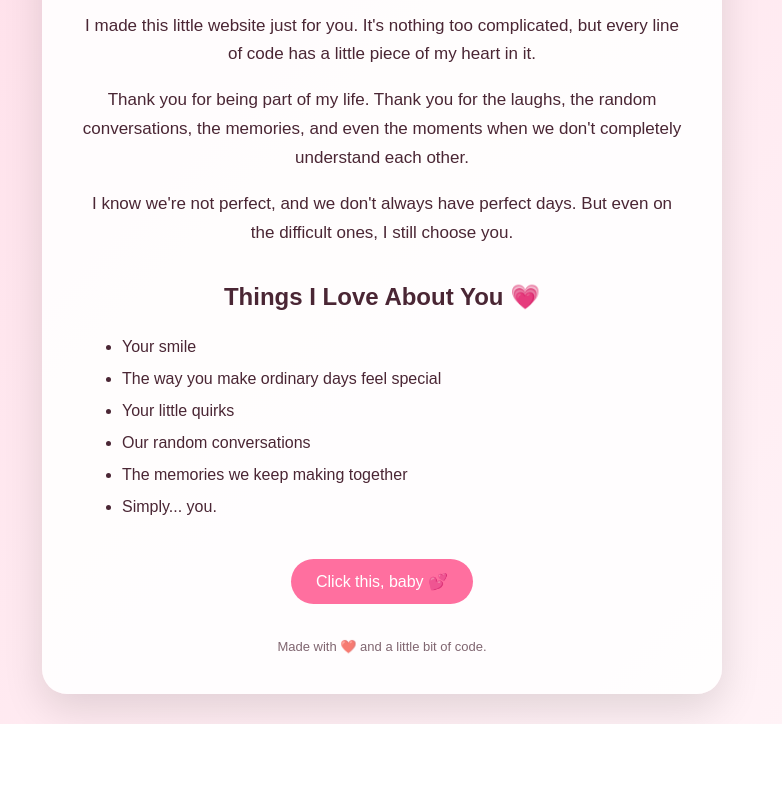
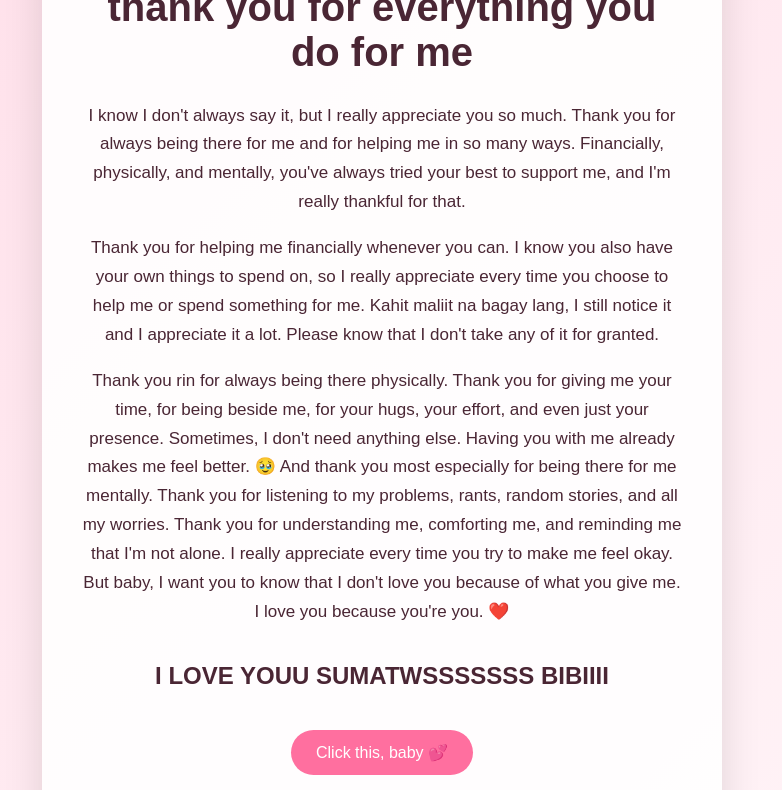
Before and after one commit to calubnathaniel40/for-my-baby, a plain HTML site: page index.html in a window 1280 px wide. Shown: the part 239-1029 px from the top of the page, without its empty margins (258-1040 px from the left). Before the commit the page ends 963 px from the top, so only its background shows below. Drawn offline with Linux system fonts and the light colour scheme.

Commit message:
Revise heartfelt messages in index.html
Updated the text content to express deeper appreciation and love.

```diff
--- a/index.html
+++ b/index.html
@@ -13,37 +13,32 @@
 
         <div class="heart">❤️</div>
 
-        <h1>Hi, Baby.</h1>
+        <h1>Babyyy, I just want to say thank you for everything you do for me</h1>
 
         <p>
-            I made this little website just for you.
-            It's nothing too complicated, but every line of code
-            has a little piece of my heart in it.
+            I know I don't always say it, but I really appreciate you so much.
+            Thank you for always being there for me and for helping me in so many ways.
+            Financially, physically, and mentally, you've always tried your best to support me, and I'm really thankful for that.
         </p>
 
         <p>
-            Thank you for being part of my life.
-            Thank you for the laughs, the random conversations,
-            the memories, and even the moments when we don't
-            completely understand each other.
+            Thank you for helping me financially whenever you can.
+            I know you also have your own things to spend on,
+            so I really appreciate every time you choose to help me or spend something for me.
+            Kahit maliit na bagay lang,
+            I still notice it and I appreciate it a lot. Please know that I don't take any of it for granted.
         </p>
 
         <p>
-            I know we're not perfect, and we don't always have
-            perfect days. But even on the difficult ones,
-            I still choose you.
+            Thank you rin for always being there physically. Thank you for giving me your time, for being beside me, for your hugs, your effort, and even just your presence.
+            Sometimes, I don't need anything else. Having you with me already makes me feel better. 🥹
+            And thank you most especially for being there for me mentally.
+            Thank you for listening to my problems, rants, random stories, and all my worries. Thank you for understanding me, comforting me, and reminding me that I'm not alone. I really appreciate every time you try to make me feel okay.
+            But baby, I want you to know that I don't love you because of what you give me.
+            I love you because you're you. ❤️
         </p>
 
-        <h2>Things I Love About You 💗</h2>
-
-        <ul>
-            <li>Your smile</li>
-            <li>The way you make ordinary days feel special</li>
-            <li>Your little quirks</li>
-            <li>Our random conversations</li>
-            <li>The memories we keep making together</li>
-            <li>Simply... you.</li>
-        </ul>
+        <h2> I LOVE YOUU SUMATWSSSSSSS BIBIIII</h2>
 
         <button onclick="love()">Click this, baby 💕</button>
 
```
